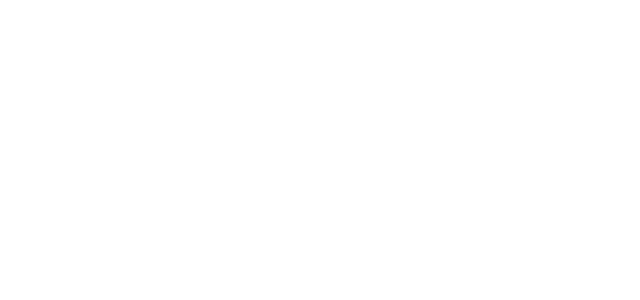
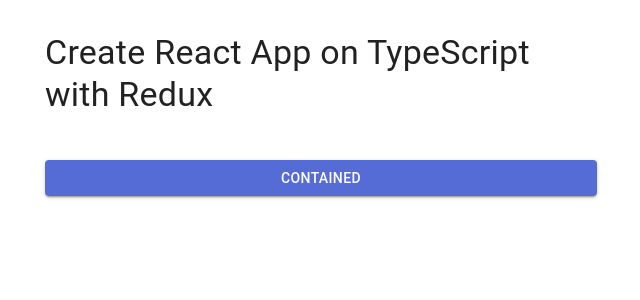
Before and after one commit to Sherzod19911/restaurant-react, a React (Create React App) app: page / in a window 1280 px wide. Shown: the top 300 px of the page, without its empty margins (319-959 px from the left). Built offline with nearby package versions, Linux system fonts and the light colour scheme.

Commit message:
BRR:standart integration of MUI

```diff
--- a/package.json
+++ b/package.json
@@ -3,6 +3,9 @@
   "version": "0.1.0",
   "private": true,
   "dependencies": {
+    "@emotion/react": "^11.11.3",
+    "@emotion/styled": "^11.11.0",
+    "@mui/material": "^5.15.9",
     "@reduxjs/toolkit": "^1.9.7",
     "@testing-library/jest-dom": "^5.17.0",
     "@testing-library/react": "^13.4.0",
--- a/src/app/App.tsx
+++ b/src/app/App.tsx
@@ -1,11 +1,22 @@
+import {Box, Button, Container, Stack, Typography} from '@mui/material';
 import React from 'react';
 import '../css/App.css';
 
 function App() {
   return (
-    <div className="App">
+    <Container maxWidth="sm">
+    <Stack flexDirection={"column"}>
 
-    </div>
+      <Box sx={{my: 4}}>
+        <Typography variant= 'h4' component={'h1'} gutterBottom>
+          Create React App on TypeScript with Redux
+        </Typography>
+
+      </Box>
+      <Button variant="contained">Contained</Button>
+
+    </Stack>
+  </Container>
   );
 }
 
--- a/src/index.tsx
+++ b/src/index.tsx
@@ -6,13 +6,20 @@
 import reportWebVitals from './reportWebVitals';
 import '../src/css/index.css';
 
-const container = document.getElementById('root')!;
+import CssBaseline from "@mui/material/CssBaseline";
+import theme from "./theme";
+import { ThemeProvider } from '@mui/material/styles';
+
+const container = document.getElementById("root")!;
 const root = createRoot(container);
 
 root.render(
   <React.StrictMode>
     <Provider store={store}>
-      <App />
+    <ThemeProvider theme={theme}>
+        <CssBaseline />
+        <App />
+      </ThemeProvider>
     </Provider>
   </React.StrictMode>
 );
--- /dev/null
+++ b/src/theme.ts
@@ -0,0 +1,22 @@
+import { createTheme } from "@mui/material/styles";
+ import { red } from '@mui/material/colors';
+
+ const theme = createTheme ({
+    palette: {
+
+        primary: {
+            main: '#556cd6',
+        },
+    secondary: {
+        main: '#19857b',
+    },
+        error: {
+            main: red.A400,
+        },
+    },
+});
+
+
+
+
+ export default theme;
```
Also changed, not shown: 1 other file (tests, documents, lock files or other folders).
